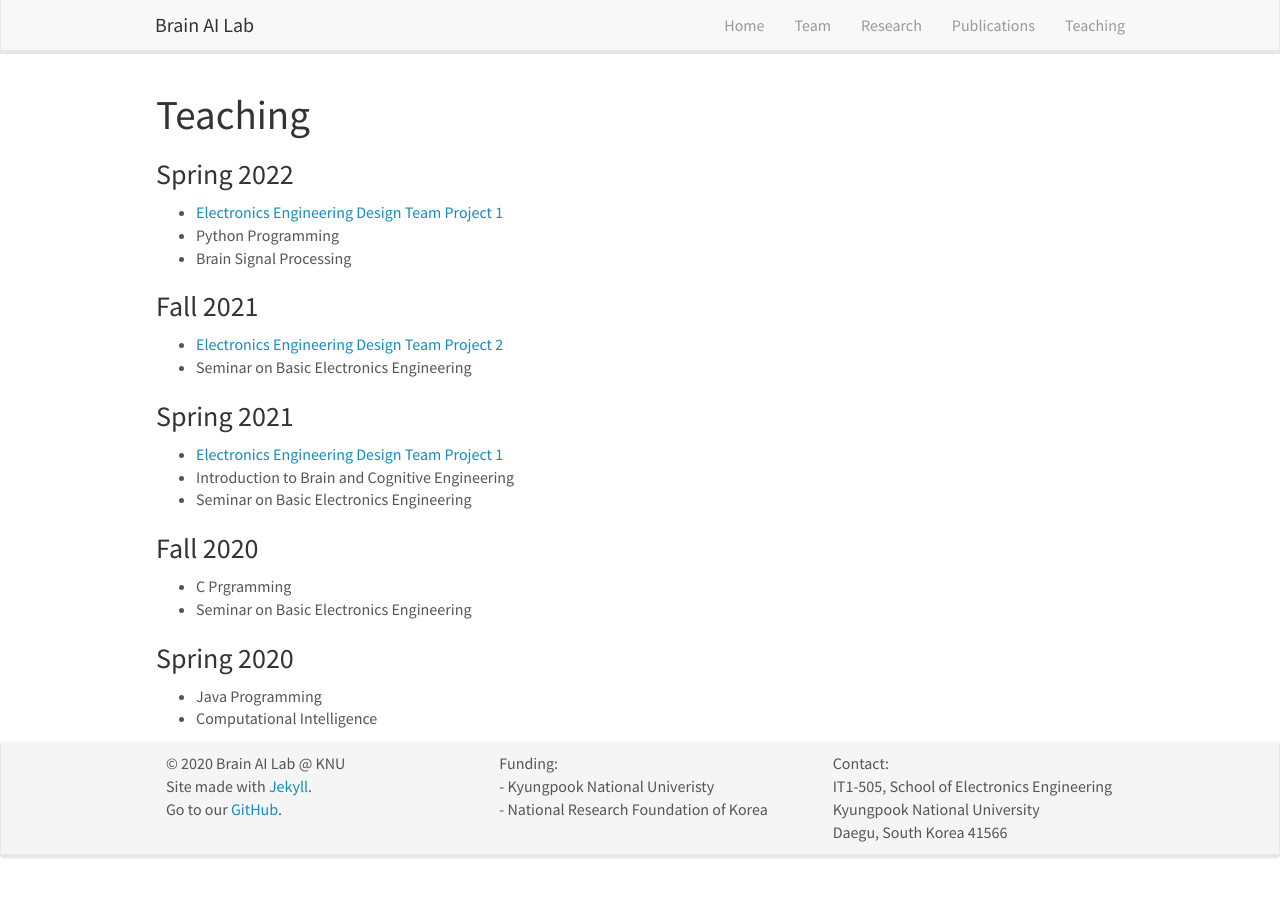
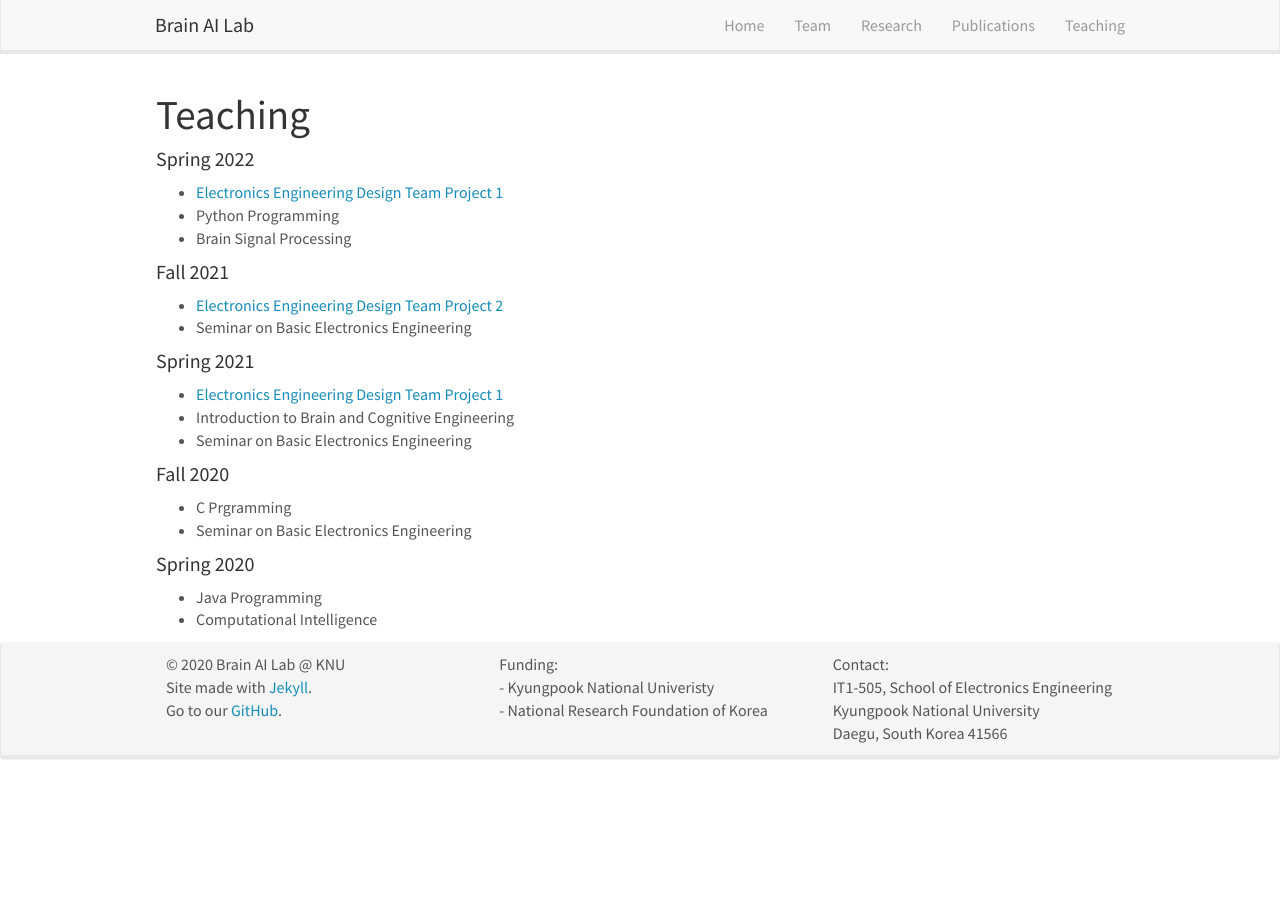
Before and after one commit to KNU-BrainAI/knu-brainai.github.io, a Jekyll site: the page built from _pages/teaching.md, in a window 1280 px wide. Shown: the top 897 px of the page. Built offline with Jekyll 4.4.1, drawn with Linux system fonts in a browser that asks for light colours; nearby versions of some CDN libraries.

```diff
--- a/_pages/teaching.md
+++ b/_pages/teaching.md
@@ -8,24 +8,24 @@ permalink: /teaching/
 
 
 # Teaching
-### Spring 2022
+#### Spring 2022
 - [Electronics Engineering Design Team Project 1](https://github.com/KNU-BrainAI-Capstone2022)
 - Python Programming
 - Brain Signal Processing
 
-### Fall 2021
+#### Fall 2021
 - [Electronics Engineering Design Team Project 2](https://github.com/KNU-BrainAI-Capstone2021)
 - Seminar on Basic Electronics Engineering
 
-### Spring 2021
+#### Spring 2021
 - [Electronics Engineering Design Team Project 1](https://github.com/KNU-BrainAI-Capstone2021)
 - Introduction to Brain and Cognitive Engineering
 - Seminar on Basic Electronics Engineering
 
-### Fall 2020
+#### Fall 2020
 - C Prgramming
 - Seminar on Basic Electronics Engineering
 
-### Spring 2020
+#### Spring 2020
 - Java Programming
 - Computational Intelligence
```
